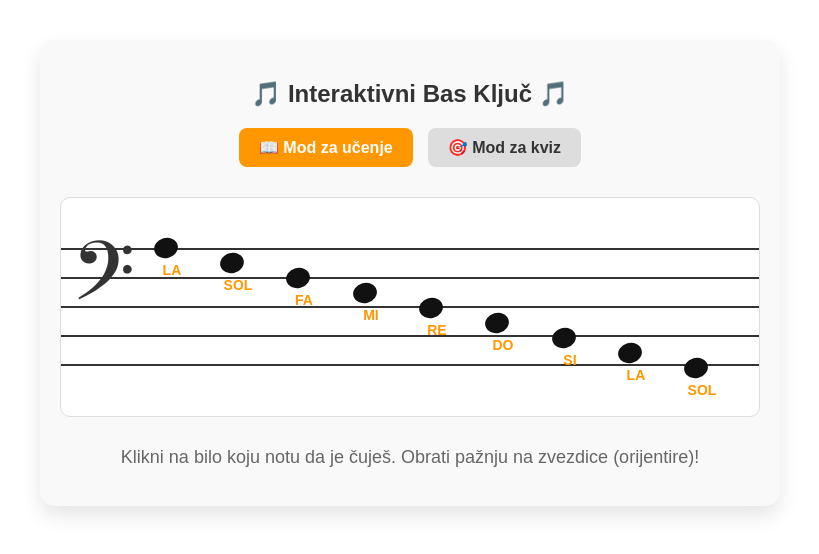
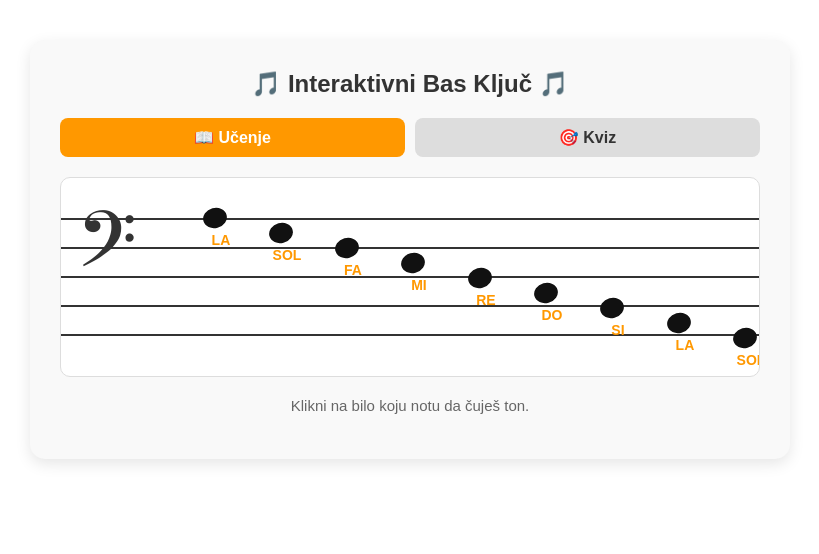
Before and after one commit to marex980/empty-wood-znggp4, a React (Create React App) app: page / in a window 1280 px wide. Shown: the top 554 px of the page, without its empty margins (230-1049 px from the left). Built offline with nearby package versions, Linux system fonts and the light colour scheme.

Commit message:
Update App.js

```diff
--- a/src/App.js
+++ b/src/App.js
@@ -1,53 +1,45 @@
-import React, { useState, useEffect, useRef } from "react";
+import React, { useState, useEffect, useRef } from 'react';
 
-// Dodate su tačne frekvencije (u Hercima) za svaku notu u bas ključu (od velike oktave do male oktave)
+// Frekvencije nota
 const NOTES = [
-  { id: 1, name: "LA", position: 0, freq: 220.0 }, // 5. linija
-  { id: 2, name: "SOL", position: 1, freq: 196.0 }, // 4. praznina
-  { id: 3, name: "FA", position: 2, freq: 174.61 }, // 4. linija (Orijentir)
-  { id: 4, name: "MI", position: 3, freq: 164.81 }, // 3. praznina
-  { id: 5, name: "RE", position: 4, freq: 146.83 }, // 3. linija
-  { id: 6, name: "DO", position: 5, freq: 130.81 }, // 2. praznina (Orijentir)
-  { id: 7, name: "SI", position: 6, freq: 123.47 }, // 2. linija
-  { id: 8, name: "LA", position: 7, freq: 110.0 }, // 1. praznina
-  { id: 9, name: "SOL", position: 8, freq: 98.0 }, // 1. linija
+  { id: 1, name: 'LA', position: 0, freq: 220.00 },   // 5. linija
+  { id: 2, name: 'SOL', position: 1, freq: 196.00 },  // 4. praznina
+  { id: 3, name: 'FA', position: 2, freq: 174.61 },   // 4. linija (Orijentir)
+  { id: 4, name: 'MI', position: 3, freq: 164.81 },   // 3. praznina
+  { id: 5, name: 'RE', position: 4, freq: 146.83 },   // 3. linija
+  { id: 6, name: 'DO', position: 5, freq: 130.81 },   // 2. praznina (Orijentir)
+  { id: 7, name: 'SI', position: 6, freq: 123.47 },   // 2. linija
+  { id: 8, name: 'LA', position: 7, freq: 110.00 },   // 1. praznina
+  { id: 9, name: 'SOL', position: 8, freq: 98.00 }    // 1. linija
 ];
 
-const SOLFEGIO = ["DO", "RE", "MI", "FA", "SOL", "LA", "SI"];
+const SOLFEGIO = ['DO', 'RE', 'MI', 'FA', 'SOL', 'LA', 'SI'];
 
 export default function BasKljucKviz() {
-  const [mode, setMode] = useState("learn"); // 'learn' ili 'quiz'
+  const [mode, setMode] = useState('learn');
   const [currentNote, setCurrentNote] = useState(null);
   const [score, setScore] = useState(0);
-  const [feedback, setFeedback] = useState({
-    show: false,
-    isCorrect: false,
-    text: "",
-  });
+  const [feedback, setFeedback] = useState({ show: false, isCorrect: false, text: '' });
 
   const audioCtxRef = useRef(null);
 
-  // Funkcija za generisanje zvuka pomoću Web Audio API
   const playTone = (frequency) => {
-    // Inicijalizacija Audio Konteksta (mora na klik zbog sigurnosnih pravila browsera)
     if (!audioCtxRef.current) {
-      audioCtxRef.current = new (window.AudioContext ||
-        window.webkitAudioContext)();
+      audioCtxRef.current = new (window.AudioContext || window.webkitAudioContext)();
     }
     const ctx = audioCtxRef.current;
-    if (ctx.state === "suspended") ctx.resume();
+    if (ctx.state === 'suspended') ctx.resume();
 
     const oscillator = ctx.createOscillator();
     const gainNode = ctx.createGain();
 
-    oscillator.type = "sine"; // Čist, blag ton
+    oscillator.type = 'sine';
     oscillator.frequency.value = frequency;
 
     oscillator.connect(gainNode);
     gainNode.connect(ctx.destination);
 
     oscillator.start();
-    // Brzo utišavanje zvuka da ne bi bilo pucketanja, traje 1.5 sekundi
     gainNode.gain.setValueAtTime(1, ctx.currentTime);
     gainNode.gain.exponentialRampToValueAtTime(0.001, ctx.currentTime + 1.5);
     oscillator.stop(ctx.currentTime + 1.5);
@@ -56,250 +48,132 @@ export default function BasKljucKviz() {
   const pickRandomNote = () => {
     const randomIndex = Math.floor(Math.random() * NOTES.length);
     setCurrentNote(NOTES[randomIndex]);
-    setFeedback({ show: false, isCorrect: false, text: "" });
+    setFeedback({ show: false, isCorrect: false, text: '' });
   };
 
   useEffect(() => {
-    if (mode === "quiz") {
-      pickRandomNote();
-    }
+    if (mode === 'quiz') pickRandomNote();
   }, [mode]);
 
   const handleGuess = (guessName) => {
     if (guessName === currentNote.name) {
-      setFeedback({ show: true, isCorrect: true, text: "Bravo! 🎉" });
+      setFeedback({ show: true, isCorrect: true, text: 'Bravo! 🎉' });
       setScore((prev) => prev + 1);
-      playTone(currentNote.freq); // Sviraj ton kada pogodi!
+      playTone(currentNote.freq);
       setTimeout(() => pickRandomNote(), 1200);
     } else {
-      setFeedback({
-        show: true,
-        isCorrect: false,
-        text: `Ups! To nije ${guessName}.`,
-      });
+      setFeedback({ show: true, isCorrect: false, text: `To nije ${guessName}.` });
     }
   };
 
   return (
-    <div
-      style={{
-        maxWidth: "700px",
-        margin: "40px auto",
-        padding: "20px",
-        fontFamily: "sans-serif",
-        textAlign: "center",
-        backgroundColor: "#f9f9f9",
-        borderRadius: "15px",
-        boxShadow: "0 10px 20px rgba(0,0,0,0.1)",
-      }}
-    >
-      <h2 style={{ color: "#333", marginBottom: "20px" }}>
-        🎵 Interaktivni Bas Ključ 🎵
-      </h2>
+    <>
+      {/* Responzivni CSS koji rešava probleme na mobilnom telefonu */}
+      <style>
+        {`
+          .app-container {
+            max-width: 700px; margin: 20px auto; padding: 15px;
+            font-family: sans-serif; text-align: center;
+            background-color: #f9f9f9; border-radius: 15px;
+            box-shadow: 0 5px 15px rgba(0,0,0,0.1);
+          }
+          .staff-box {
+            position: relative; height: 200px; width: 100%;
+            background-color: #fff; border: 1px solid #ddd;
+            border-radius: 10px; margin: 20px 0;
+            display: flex; flex-direction: column; justify-content: space-between;
+            padding: 40px 0; box-sizing: border-box; overflow: hidden;
+          }
+          .clef-symbol {
+            position: absolute; left: 5px; top: 25px;
+            font-size: 85px; font-family: "Times New Roman", Times, serif;
+            color: #333; line-height: 1; pointer-events: none;
+          }
+          .mode-btn {
+            padding: 10px 15px; font-size: 14px; font-weight: bold;
+            cursor: pointer; border: none; border-radius: 8px; flex: 1;
+          }
+          .ans-btn {
+            padding: 12px 10px; font-size: 16px; font-weight: bold;
+            color: white; border: none; border-radius: 8px; cursor: pointer;
+            flex: 1 1 calc(30% - 10px); min-width: 70px;
+            box-shadow: 0 4px 6px rgba(0,0,0,0.1);
+          }
+          .note-label {
+            position: absolute; top: 25px; left: 50%;
+            transform: translateX(-50%) rotate(15deg);
+            font-size: 12px; font-weight: bold; color: #FF9800;
+          }
+          @media (min-width: 600px) {
+            .app-container { padding: 30px; margin: 40px auto; }
+            .clef-symbol { font-size: 95px; left: 15px; }
+            .mode-btn { padding: 10px 20px; font-size: 16px; }
+            .ans-btn { flex: none; padding: 15px 25px; font-size: 20px; }
+            .note-label { font-size: 14px; }
+          }
+        `}
+      </style>
 
-      {/* Dugmići za promenu moda */}
-      <div
-        style={{
-          display: "flex",
-          justifyContent: "center",
-          gap: "15px",
-          marginBottom: "20px",
-        }}
-      >
-        <button
-          onClick={() => setMode("learn")}
-          style={{
-            padding: "10px 20px",
-            fontSize: "16px",
-            fontWeight: "bold",
-            cursor: "pointer",
-            backgroundColor: mode === "learn" ? "#FF9800" : "#ddd",
-            color: mode === "learn" ? "white" : "#333",
-            border: "none",
-            borderRadius: "8px",
-          }}
-        >
-          📖 Mod za učenje
+      <div className="app-container">
+        <h2 style={{ color: '#333', marginTop: 0 }}>🎵 Interaktivni Bas Ključ 🎵</h2>
+
+        <div style={{ display: 'flex', justifyContent: 'center', gap: '10px', marginBottom: '15px' }}>
+          <button className="mode-btn" onClick={() => setMode('learn')} style={{ backgroundColor: mode === 'learn' ? '#FF9800' : '#ddd', color: mode === 'learn' ? 'white' : '#333' }}>
+            📖 Učenje
           </button>
-        <button
-          onClick={() => {
-            setMode("quiz");
-            setScore(0);
-          }}
-          style={{
-            padding: "10px 20px",
-            fontSize: "16px",
-            fontWeight: "bold",
-            cursor: "pointer",
-            backgroundColor: mode === "quiz" ? "#007BFF" : "#ddd",
-            color: mode === "quiz" ? "white" : "#333",
-            border: "none",
-            borderRadius: "8px",
-          }}
-        >
-          🎯 Mod za kviz
+          <button className="mode-btn" onClick={() => { setMode('quiz'); setScore(0); }} style={{ backgroundColor: mode === 'quiz' ? '#007BFF' : '#ddd', color: mode === 'quiz' ? 'white' : '#333' }}>
+            🎯 Kviz
           </button>
         </div>
 
-      {mode === "quiz" && (
-        <p style={{ fontSize: "18px" }}>
-          Poeni:{" "}
-          <strong style={{ color: "#007BFF", fontSize: "24px" }}>
-            {score}
-          </strong>
-        </p>
-      )}
+        {mode === 'quiz' && <p style={{ fontSize: '16px', margin: '10px 0' }}>Poeni: <strong style={{ color: '#007BFF', fontSize: '22px' }}>{score}</strong></p>}
 
-      {/* Notni sistem */}
-      <div
-        style={{
-          position: "relative",
-          height: "220px",
-          width: "100%",
-          backgroundColor: "#fff",
-          border: "1px solid #ddd",
-          borderRadius: "10px",
-          margin: "30px 0",
-          display: "flex",
-          flexDirection: "column",
-          justifyContent: "space-between",
-          padding: "50px 0",
-          boxSizing: "border-box",
-        }}
-      >
-        {/* Generisanje 5 linija */}
+        <div className="staff-box">
           {[...Array(5)].map((_, i) => (
-          <div
-            key={i}
-            style={{ width: "100%", height: "2px", backgroundColor: "#333" }}
-          ></div>
+            <div key={i} style={{ width: '100%', height: '2px', backgroundColor: '#333' }}></div>
           ))}
 
-        {/* Simbol Bas ključa */}
-        <div
+          <div className="clef-symbol">𝄢</div>
+
+          {/* MOD ZA UČENJE */}
+          {mode === 'learn' && NOTES.map((note, index) => {
+            const leftPosition = 22 + (index * 9.5); // Počinje tek od 22% širine ekrana da ne preklapa ključ
+            return (
+              <div key={note.id} onClick={() => playTone(note.freq)}
                    style={{
-            position: "absolute",
-            left: "10px",
-            top: "35px",
-            fontSize: "100px",
-            fontFamily: "serif",
-            lineHeight: 1,
-            color: "#333",
-          }}
-        >
-          𝄢
-        </div>
-
-        {/* MOD ZA UČENJE: Prikazivanje svih nota */}
-        {mode === "learn" &&
-          NOTES.map((note, index) => {
-            // Raspoređujemo ih ravnomerno sa desne strane ključa (od 15% do 90% širine)
-            const leftPosition = 15 + index * 9.5;
-            return (
-              <div
-                key={note.id}
-                onClick={() => playTone(note.freq)}
-                style={{
-                  position: "absolute",
-                  left: `${leftPosition}%`,
-                  top: `${50 + note.position * 15 - 10}px`,
-                  width: "24px",
-                  height: "20px",
-                  backgroundColor: "#111",
-                  borderRadius: "50%",
-                  transform: "translateX(-50%) rotate(-15deg)",
-                  cursor: "pointer",
-                  transition: "transform 0.2s",
-                }}
-                title="Klikni da čuješ ton"
-                onMouseOver={(e) =>
-                  (e.currentTarget.style.transform =
-                    "translateX(-50%) rotate(-15deg) scale(1.3)")
-                }
-                onMouseOut={(e) =>
-                  (e.currentTarget.style.transform =
-                    "translateX(-50%) rotate(-15deg) scale(1)")
-                }
-              >
-                <div
-                  style={{
-                    position: "absolute",
-                    top: "25px",
-                    left: "50%",
-                    transform: "translateX(-50%) rotate(15deg)",
-                    fontSize: "14px",
-                    fontWeight: "bold",
-                    color: "#FF9800",
-                  }}
-                >
-                  {note.name}
-                </div>
+                     position: 'absolute', left: `${leftPosition}%`, top: `${40 + (note.position * 15) - 10}px`,
+                     width: '24px', height: '20px', backgroundColor: '#111', borderRadius: '50%',
+                     transform: 'translateX(-50%) rotate(-15deg)', cursor: 'pointer'
+                   }}>
+                <div className="note-label">{note.name}</div>
               </div>
             );
           })}
 
-        {/* MOD ZA KVIZ: Prikazivanje samo jedne nasumične note */}
-        {mode === "quiz" && currentNote && (
-          <div
-            style={{
-              position: "absolute",
-              left: "50%",
-              top: `${50 + currentNote.position * 15 - 10}px`,
-              width: "24px",
-              height: "20px",
-              backgroundColor: feedback.isCorrect ? "#4CAF50" : "#111",
-              borderRadius: "50%",
-              transform: "translateX(-50%) rotate(-15deg)",
-              transition: "top 0.3s ease, background-color 0.3s ease",
-            }}
-          ></div>
+          {/* MOD ZA KVIZ */}
+          {mode === 'quiz' && currentNote && (
+            <div style={{
+              position: 'absolute', left: '60%', top: `${40 + (currentNote.position * 15) - 10}px`,
+              width: '24px', height: '20px', backgroundColor: feedback.isCorrect ? '#4CAF50' : '#111',
+              borderRadius: '50%', transform: 'translateX(-50%) rotate(-15deg)', transition: 'top 0.3s ease, background-color 0.3s ease'
+            }}></div>
           )}
         </div>
 
-      {/* Prikaz ispod notnog sistema na osnovu moda */}
-      {mode === "learn" ? (
-        <p style={{ fontSize: "18px", color: "#666" }}>
-          Klikni na bilo koju notu da je čuješ. Obrati pažnju na zvezdice
-          (orijentire)!
-        </p>
+        {mode === 'learn' ? (
+          <p style={{ fontSize: '15px', color: '#666' }}>Klikni na bilo koju notu da čuješ ton.</p>
         ) : (
           <>
-          <div
+            <div style={{ minHeight: '30px', marginBottom: '15px', fontSize: '18px', fontWeight: 'bold', color: feedback.isCorrect ? '#4CAF50' : '#E53935' }}>
+              {feedback.show ? feedback.text : 'Koja je ovo nota?'}
+            </div>
+            <div style={{ display: 'flex', justifyContent: 'center', flexWrap: 'wrap', gap: '8px' }}>
+              {SOLFEGIO.map((solf) => (
+                <button key={solf} className="ans-btn" onClick={() => handleGuess(solf)} disabled={feedback.isCorrect}
                   style={{
-              minHeight: "30px",
-              marginBottom: "25px",
-              fontSize: "18px",
-              fontWeight: "bold",
-              color: feedback.isCorrect ? "#4CAF50" : "#E53935",
-            }}
-          >
-            {feedback.show ? feedback.text : "Koja je ovo nota?"}
-          </div>
-          <div
-            style={{
-              display: "flex",
-              justifyContent: "center",
-              flexWrap: "wrap",
-              gap: "10px",
-            }}
-          >
-            {SOLFEGIO.map((solf) => (
-              <button
-                key={solf}
-                onClick={() => handleGuess(solf)}
-                disabled={feedback.isCorrect}
-                style={{
-                  padding: "15px 25px",
-                  fontSize: "20px",
-                  fontWeight: "bold",
-                  cursor: feedback.isCorrect ? "not-allowed" : "pointer",
-                  backgroundColor: feedback.isCorrect ? "#ccc" : "#007BFF",
-                  color: "white",
-                  border: "none",
-                  borderRadius: "8px",
-                  boxShadow: "0 4px 6px rgba(0,0,0,0.1)",
-                }}
-              >
+                    backgroundColor: feedback.isCorrect ? '#ccc' : '#007BFF',
+                    cursor: feedback.isCorrect ? 'not-allowed' : 'pointer'
+                  }}>
                   {solf}
                 </button>
               ))}
@@ -307,5 +181,6 @@ export default function BasKljucKviz() {
           </>
         )}
       </div>
+    </>
   );
 }
```
Lines whose indentation alone changed are shown as unchanged.
